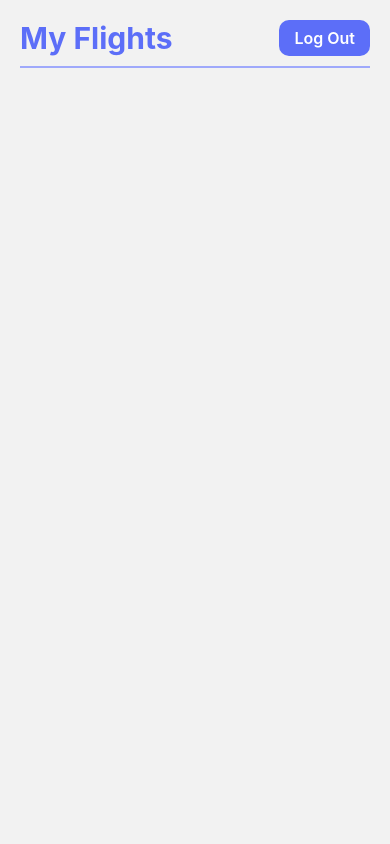
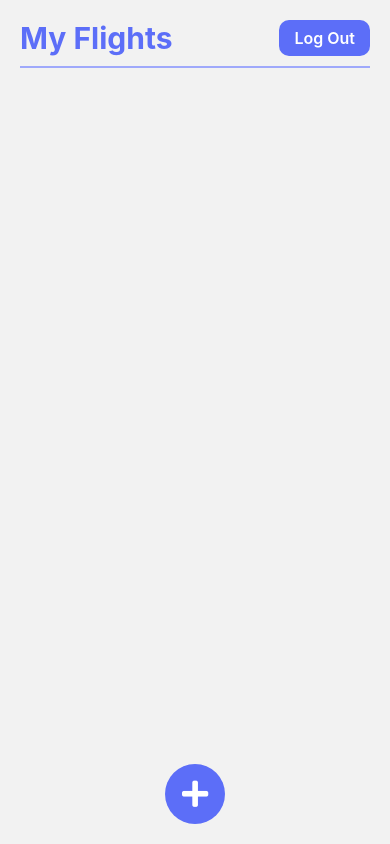
Before and after one commit to BrightCoders-Institute/reto-reservacion-de-vuelos-ghostbusters, a React Native app in the folder AppVuelos/: screen /MyFlights in a window 390 px wide. Built offline with nearby package versions, Linux system fonts and the light colour scheme; what @react-native-google-signin/google-signin would draw is missing.

Commit message:
Added the booking button to the my flights screen
Added styles to the booking button
Modify the my flights screen to display the booking button

Co-authored-by: DerekAyala <derek.ayala12345@hotmail.com>

```diff
--- a/AppVuelos/src/components/bookingButton.tsx
+++ b/AppVuelos/src/components/bookingButton.tsx
@@ -1,13 +1,16 @@
 import React from "react";
-import {View, Text, Pressable} from "react-native";
+import {Text, Pressable} from "react-native";
 import bookingButtonsStyles from "../styles/bookingButtonsStyles";
+import myFlightsStyles from "../styles/myFlightsStyles";
+import FontAwesome5 from "react-native-vector-icons/FontAwesome5"
+import { whiteColor } from "../styles/colors";
 
 const BookingButton = () => {
   return (
-    <View style={bookingButtonsStyles.container}>
-      <Pressable>
-        <Text style={bookingButtonsStyles.icon}>Book Flight</Text>
-      </Pressable>
-    </View>
+    <Pressable style={bookingButtonsStyles.button}>
+      <FontAwesome5 name="plus" size={30} color={whiteColor}/>
+    </Pressable>
   );
 }
+
+export default BookingButton;
--- a/AppVuelos/src/screens/myFlights.tsx
+++ b/AppVuelos/src/screens/myFlights.tsx
@@ -4,6 +4,7 @@ import auth, {FirebaseAuthTypes} from '@react-native-firebase/auth';
 import { useNavigation } from '@react-navigation/native';
 import handleLogOut from '../hooks/HandleLogOut';
 import myFlightsStyles from '../styles/myFlightsStyles';
+import BookingButton from '../components/bookingButton';
 
 function Test(): JSX.Element {
   const navigation = useNavigation<any>();
@@ -28,6 +29,7 @@ function Test(): JSX.Element {
           <Text style={myFlightsStyles.logOutButton}>Log Out</Text>
         </Pressable>
       </View>
+      <BookingButton />
     </View>
   );
 }
--- a/AppVuelos/src/styles/bookingButtonsStyles.tsx
+++ b/AppVuelos/src/styles/bookingButtonsStyles.tsx
@@ -2,17 +2,16 @@ import { StyleSheet } from "react-native";
 import { primaryColor, whiteColor } from "./colors";
 
 const bookingButtonsStyles = StyleSheet.create({
-  container: {
-    flex: 1,
-    marginHorizontal: 20,
-  },
-  title: {
-    fontSize: 30,
-    fontWeight: 'bold',
-    color: primaryColor,
-  },
-  icon: {
-    fontSize: 30,
+  button: {
+    backgroundColor: primaryColor,
+    width: 60,
+    height: 60,
+    borderRadius: 50,
+    justifyContent: "center",
+    alignItems: "center",
+    position: 'absolute',
+    bottom: 0,
+    alignSelf: 'center'
   },
 });
 
--- a/AppVuelos/src/styles/myFlightsStyles.tsx
+++ b/AppVuelos/src/styles/myFlightsStyles.tsx
@@ -4,7 +4,7 @@ import { primaryColor, whiteColor, accentColor } from "./colors";
 const myFlightsStyles = StyleSheet.create({
   container: {
     flex: 1,
-    marginHorizontal: 20,
+    margin: 20,
   },
   title: {
     fontSize: 30,
@@ -12,7 +12,6 @@ const myFlightsStyles = StyleSheet.create({
     color: primaryColor,
   },
   headerContainer: {
-    marginTop: 20,
     flexDirection: "row",
     justifyContent: "space-between",
     alignItems: "center",
```
